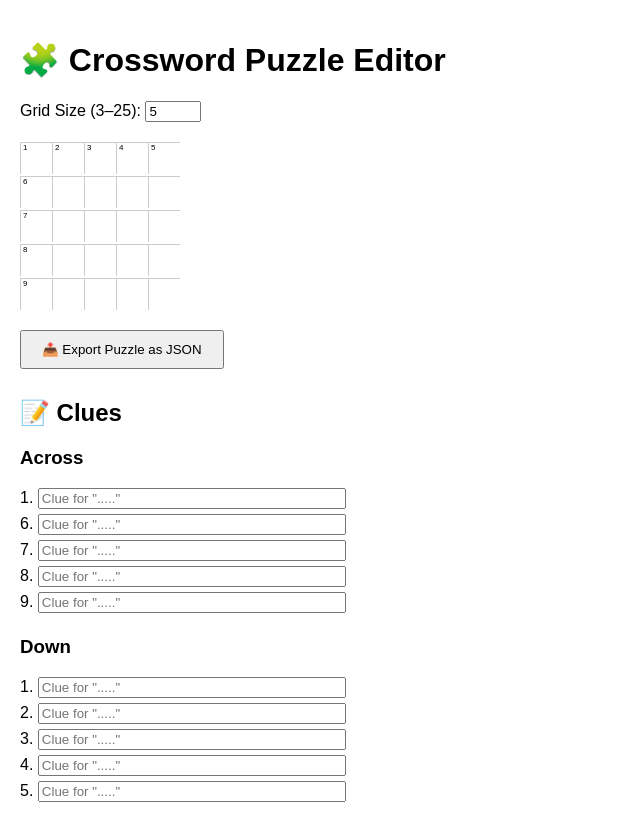
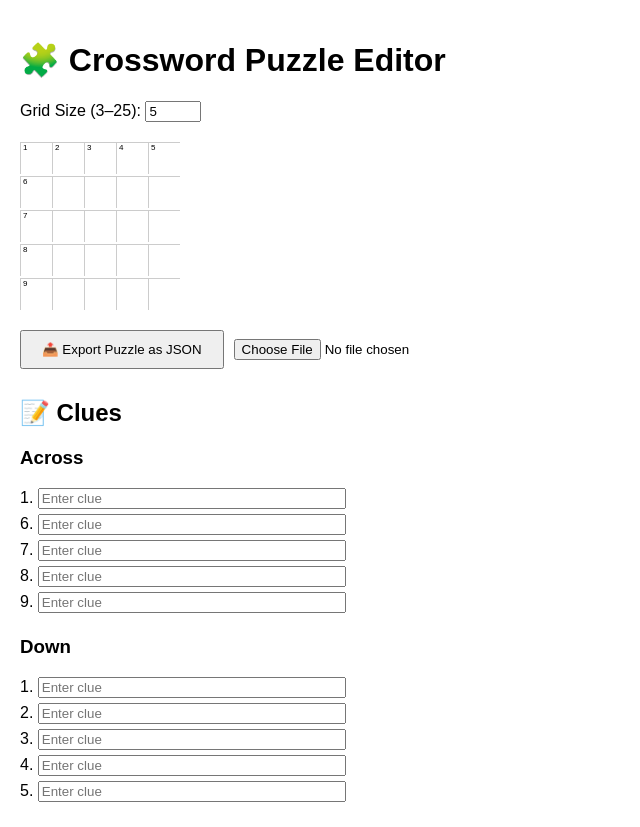
Before and after one commit to willleng/crossword-editor, a React (Create React App) app: page / in a window 1280 px wide. Shown: the whole page, without its empty margins (0-640 px from the left). Built offline with nearby package versions, Linux system fonts and the light colour scheme.

Commit message:
Added handleImport for json

```diff
--- a/src/App.js
+++ b/src/App.js
@@ -5,10 +5,7 @@ import { extractClues } from './extractClues';
 function App() {
   const [size, setSize] = useState(5);
   const [grid, setGrid] = useState(generateEmptyGrid(5));
-  const [clues, setClues] = useState({
-    across: {},
-    down: {},
-  });
+  const [clues, setClues] = useState({ across: {}, down: {} });
 
   function generateEmptyGrid(size) {
     return Array.from({ length: size }, () =>
@@ -52,16 +49,30 @@ function App() {
     link.click();
   };
 
+  const handleImportJson = (e) => {
+    const file = e.target.files[0];
+    if (!file) return;
+
+    const reader = new FileReader();
+    reader.onload = (event) => {
+      try {
+        const data = JSON.parse(event.target.result);
+        if (data.size && data.grid && data.clues) {
+          setSize(data.size);
+          setGrid(data.grid);
+          setClues(data.clues);
+        } else {
+          alert('Invalid puzzle file format.');
+        }
+      } catch (err) {
+        alert('Failed to load puzzle.');
+      }
+    };
+    reader.readAsText(file);
+  };
+
   const numberedGrid = generateNumberedGrid(grid);
   const { across, down } = extractClues(numberedGrid);
-
-  // Map clues by number for consistent rendering
-  const acrossCluesByNumber = Object.fromEntries(
-    across.map((clue) => [clue.number, clue])
-  );
-  const downCluesByNumber = Object.fromEntries(
-    down.map((clue) => [clue.number, clue])
-  );
 
   return (
     <div style={{ padding: '20px', fontFamily: 'sans-serif' }}>
@@ -132,16 +143,25 @@ function App() {
         )}
       </div>
 
-      <button onClick={exportToJson} style={{ padding: '10px 20px' }}>
-        📤 Export Puzzle as JSON
-      </button>
+      <div style={{ marginBottom: '20px' }}>
+        <button onClick={exportToJson} style={{ padding: '10px 20px' }}>
+          📤 Export Puzzle as JSON
+        </button>
+
+        <input
+          type="file"
+          accept="application/json"
+          onChange={handleImportJson}
+          style={{ marginLeft: '10px' }}
+        />
+      </div>
 
       <div style={{ marginTop: '30px' }}>
         <h2>📝 Clues</h2>
 
         <h3>Across</h3>
-        {Object.entries(acrossCluesByNumber).map(([number, clue]) => (
-          <div key={`across-${number}`}>
+        {across.map(({ number }) => (
+          <div key={`clue-across-${number}`}>
             <label>
               {number}.{' '}
               <input
@@ -153,7 +173,7 @@ function App() {
                     across: { ...prev.across, [number]: e.target.value },
                   }))
                 }
-                placeholder={`Clue for "${clue.word}"`}
+                placeholder="Enter clue"
                 style={{ marginBottom: '5px', width: '300px' }}
               />
             </label>
@@ -161,8 +181,8 @@ function App() {
         ))}
 
         <h3>Down</h3>
-        {Object.entries(downCluesByNumber).map(([number, clue]) => (
-          <div key={`down-${number}`}>
+        {down.map(({ number }) => (
+          <div key={`clue-down-${number}`}>
             <label>
               {number}.{' '}
               <input
@@ -174,7 +194,7 @@ function App() {
                     down: { ...prev.down, [number]: e.target.value },
                   }))
                 }
-                placeholder={`Clue for "${clue.word}"`}
+                placeholder="Enter clue"
                 style={{ marginBottom: '5px', width: '300px' }}
               />
             </label>
```
